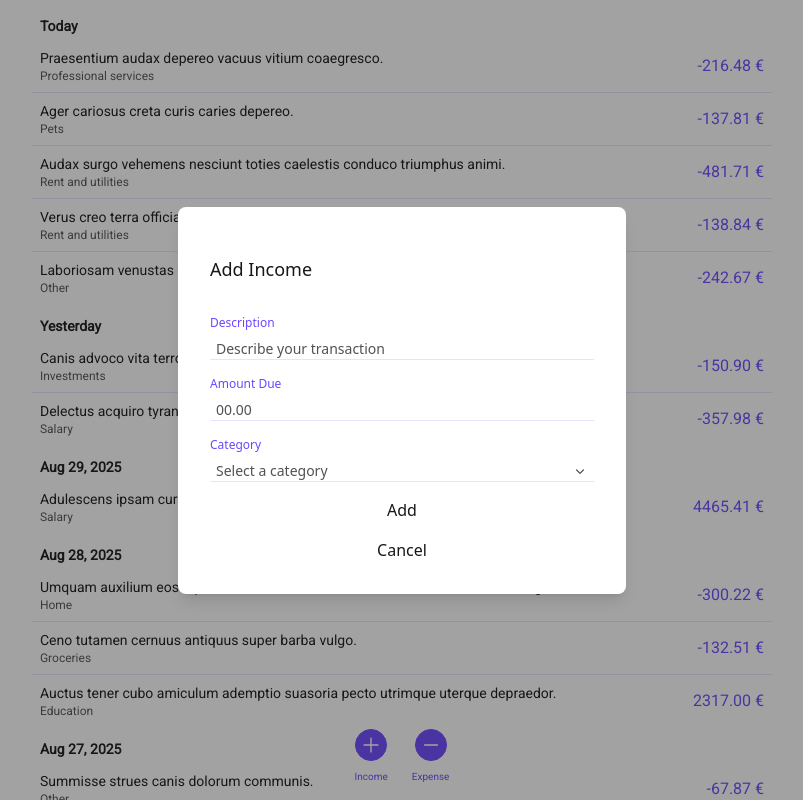
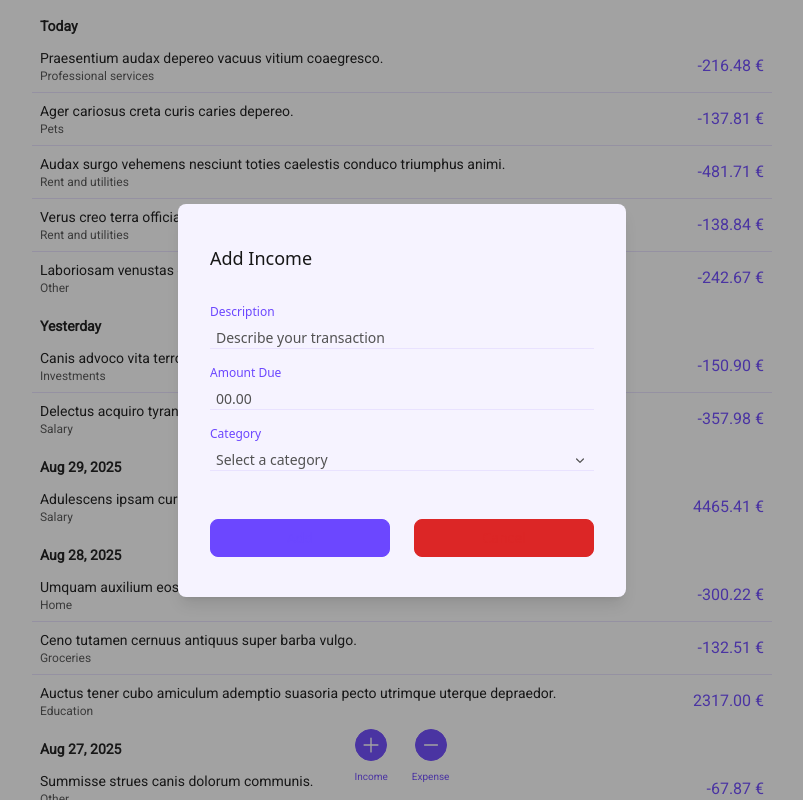
Before and after one commit to AzuZhou/finance-tracker, a Next.js app: page / in a window 1280 px wide. Both pictures are taken after a click on the button "Income". Shown: the top 800 px of the page, without its empty margins (238-1041 px from the left). Built offline with nearby package versions, Linux system fonts and the light colour scheme.

Commit message:
create Button component

```diff
--- a/src/components/transactions/AddTransactionForm.tsx
+++ b/src/components/transactions/AddTransactionForm.tsx
@@ -8,6 +8,7 @@ import { CATEGORIES } from "@/lib/contants";
 import Form from "@/components/ui/Form";
 import Select from "@/components/ui/Select";
 import FormInput from "@/components/ui/FormInput";
+import Button from "@/components/ui/Button";
 
 import { useTransactions } from "@/contexts/TransactionsContext";
 
@@ -73,13 +74,12 @@ const AddTransactionForm = ({
         options={CATEGORIES[type]}
       />
 
-      <>
-        <button type="submit">Add</button>
-
-        <button type="button" onClick={onClose}>
+      <div className="mt-6 flex flex-col gap-4 sm:mt-8 sm:flex-row sm:justify-center sm:gap-6">
+        <Button type="submit">Add</Button>
+        <Button type="button" variant="secondary" onClick={onClose}>
           Cancel
-        </button>
-      </>
+        </Button>
+      </div>
     </Form>
   );
 };
--- a/src/components/ui/Button.tsx
+++ b/src/components/ui/Button.tsx
@@ -0,0 +1,36 @@
+type ButtonVariant = "primary" | "secondary";
+
+type ButtonProps = {
+  type: "submit" | "button" | undefined;
+  variant?: ButtonVariant;
+  disabled?: boolean;
+  children: React.ReactNode;
+};
+
+const Button = ({
+  type,
+  variant = "primary",
+  disabled = false,
+  children,
+  ...props
+}: ButtonProps & React.ButtonHTMLAttributes<HTMLButtonElement>) => {
+  const variantStyles = {
+    primary:
+      "text-[var(--foreground)] bg-[var(--primary-color)] sm:bg-[--var(foreground)] border-[var(--primary-color)] sm:text-[var(--primary-color)] sm:hover:text-[var(--foreground)] sm:hover:bg-[var(--primary-color)]",
+    secondary:
+      "text-[var(--foreground)] bg-[var(--error-color)] sm:bg-[--var(foreground)] border-[var(--error-color)] sm:text-[var(--error-color)] sm:hover:text-[var(--foreground)] sm:hover:bg-[var(--error-color)]",
+  };
+
+  return (
+    <button
+      type={type}
+      className={`w-full cursor-pointer rounded-lg border py-3.5 text-sm font-medium sm:py-2 ${variantStyles[variant as ButtonVariant]} ${disabled ? "cursor-not-allowed" : ""}}`}
+      disabled={disabled}
+      {...props}
+    >
+      {children}
+    </button>
+  );
+};
+
+export default Button;
--- a/src/components/ui/Form.tsx
+++ b/src/components/ui/Form.tsx
@@ -8,9 +8,9 @@ export type FormProps = {
 
 const Form = ({ children, onSubmit, title }: FormProps) => {
   return (
-    <form onSubmit={onSubmit} className="flex flex-col gap-4">
+    <form onSubmit={onSubmit} className="my-10 flex flex-col gap-4">
       {title && (
-        <h2 className="font-center my-4 text-lg font-medium">{title}</h2>
+        <h2 className="font-center mb-4 text-lg font-medium">{title}</h2>
       )}
 
       {children}
--- a/src/components/ui/Modal.tsx
+++ b/src/components/ui/Modal.tsx
@@ -20,7 +20,7 @@ const Modal = ({ isOpen, onClose, children }: ModalProps) => {
 
         <div className="fixed inset-0 flex items-center justify-center">
           <div
-            className="h-full w-full transform bg-[var(--background)] p-6 shadow-lg transition-all duration-300 ease-out sm:h-auto sm:max-w-md sm:rounded-lg sm:p-8"
+            className="h-full w-full transform bg-[var(--foreground)] px-6 shadow-lg transition-all duration-300 ease-out sm:h-auto sm:max-w-md sm:rounded-lg sm:px-8"
             style={{
               opacity: isOpen ? 1 : 0,
               scale: isOpen ? 1 : 0.95,
```
